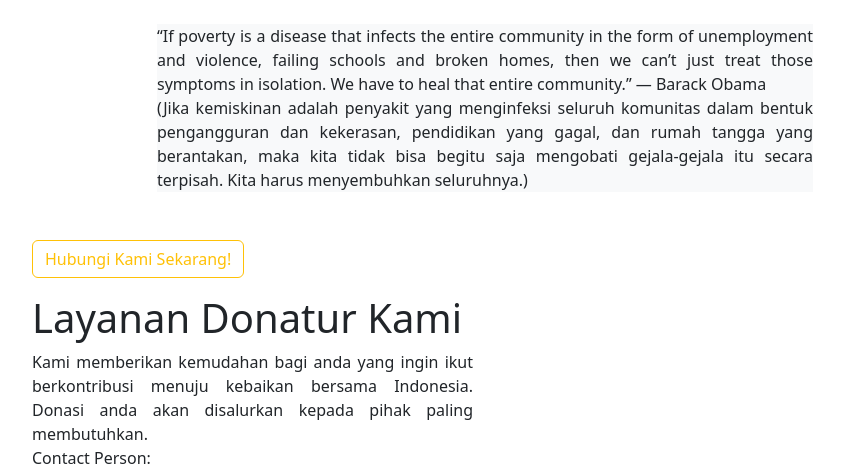
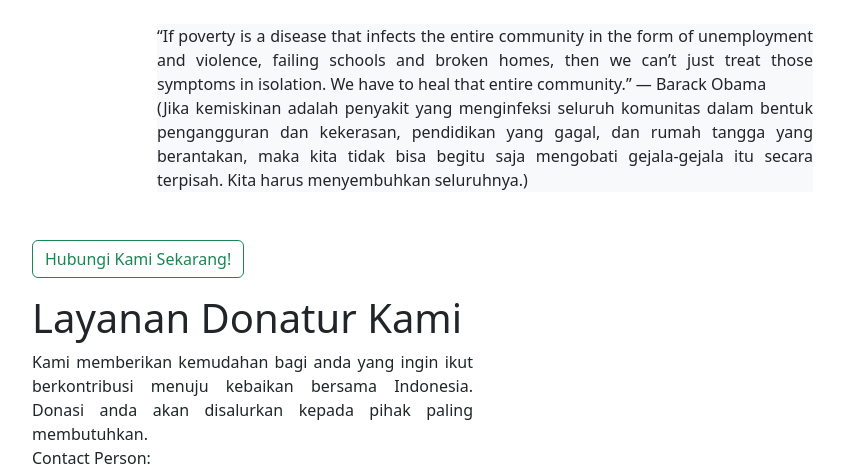
Before and after one commit to vidakomaria/PWB_UAS, a PHP site: the page made by app/views/about/index.php in a window 1280 px wide. Shown: the part 472-944 px from the top of the page, without its empty margins (155-999 px from the left). Run offline with PHP 8.4, Linux system fonts and the light colour scheme; the template is opened without the code that fills it: most values are stand-ins (such as "Sample title", 1, 10 or a date in 2020); some libraries are stand-ins or nearby versions.

Commit message:
Update index.php

```diff
--- a/app/views/about/index.php
+++ b/app/views/about/index.php
@@ -42,7 +42,7 @@
     <div class="container">
       <div class="row align-items-center justify-content-center">
         <div class="col-md-5">
-          <button type="button" class="btn btn-outline-warning mb-3">
+          <button type="button" class="btn btn-outline-success mb-3">
           Hubungi Kami Sekarang!
           </button>
           <h1>Layanan Donatur Kami</h1>
```
